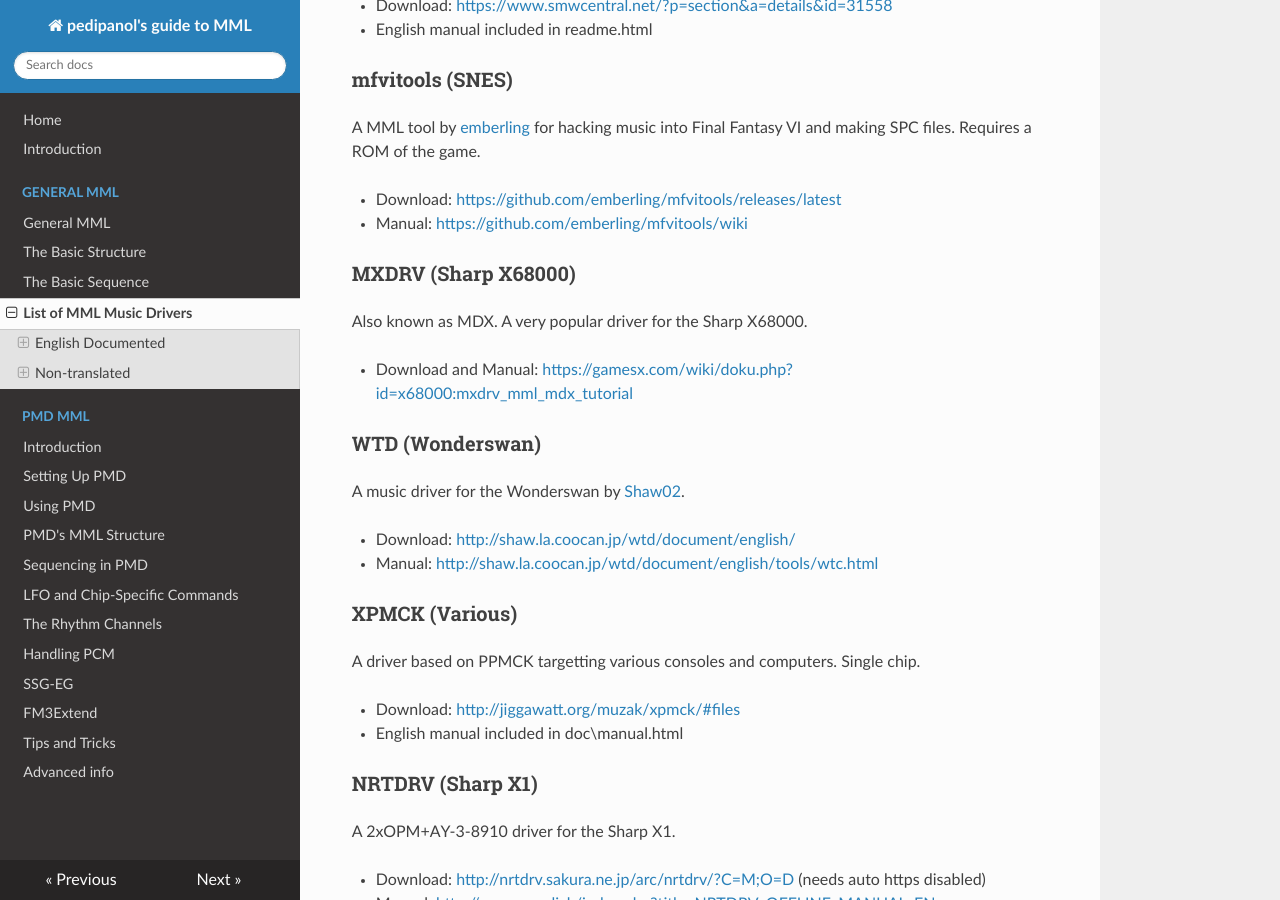
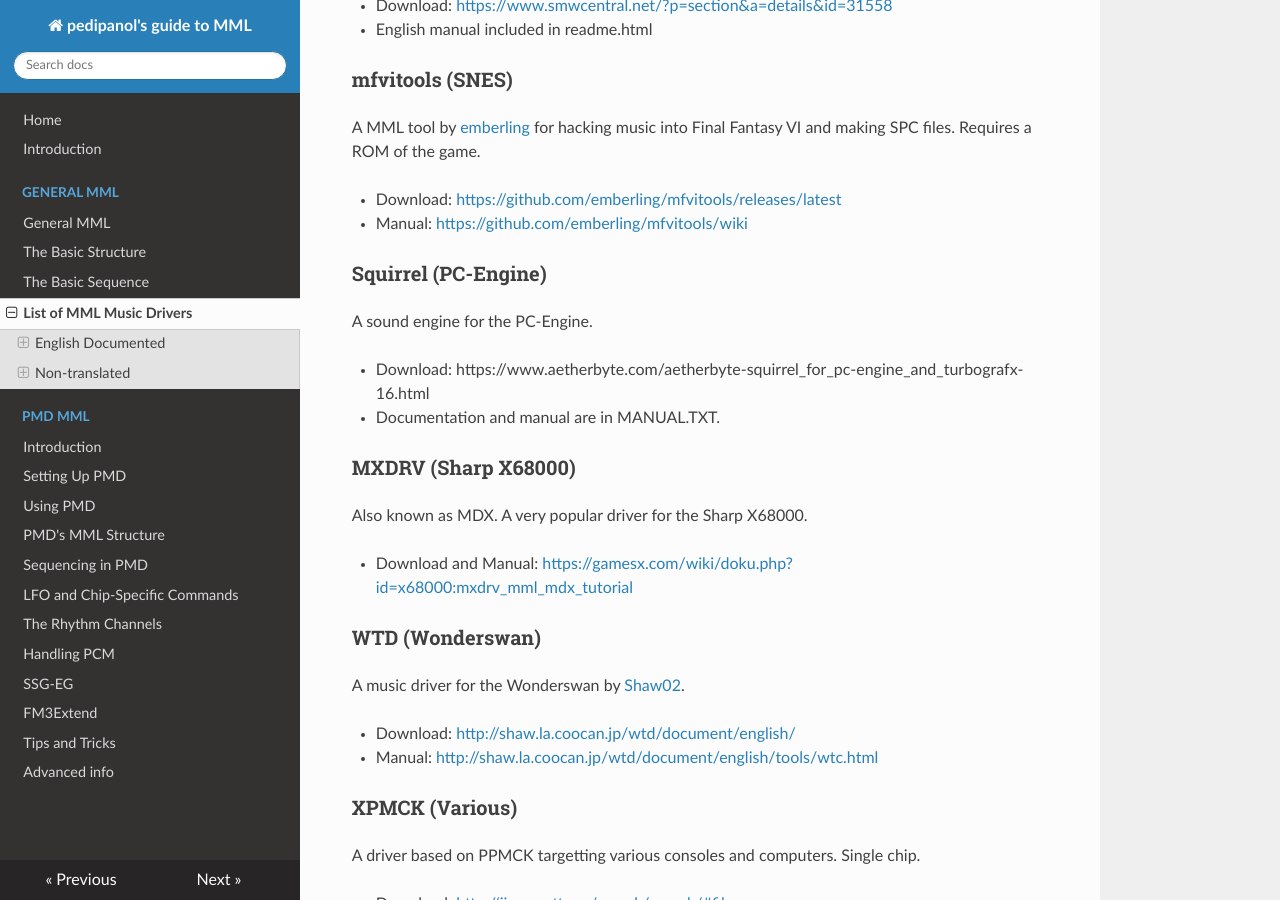
Before and after one commit to pedipanol/mml-guide, an MkDocs documentation site: the page built from docs/other.md, in a window 1280 px wide and 900 px high, scrolled down 1070 px. Built offline with MkDocs 1.6.1, drawn with Linux system fonts in a browser that asks for light colours.

Commit message:
added squirrel engine

```diff
--- a/docs/other.md
+++ b/docs/other.md
@@ -40,6 +40,12 @@
 
 - Download: [https://github.com/emberling/mfvitools/releases/latest](https://github.com/emberling/mfvitools/releases/latest)
 - Manual: [https://github.com/emberling/mfvitools/wiki](https://github.com/emberling/mfvitools/wiki)
+
+### Squirrel (PC-Engine)
+A sound engine for the PC-Engine.
+
+- Download: https://www.aetherbyte.com/aetherbyte-squirrel_for_pc-engine_and_turbografx-16.html
+- Documentation and manual are in MANUAL.TXT.
 
 ### MXDRV (Sharp X68000)
 
```
